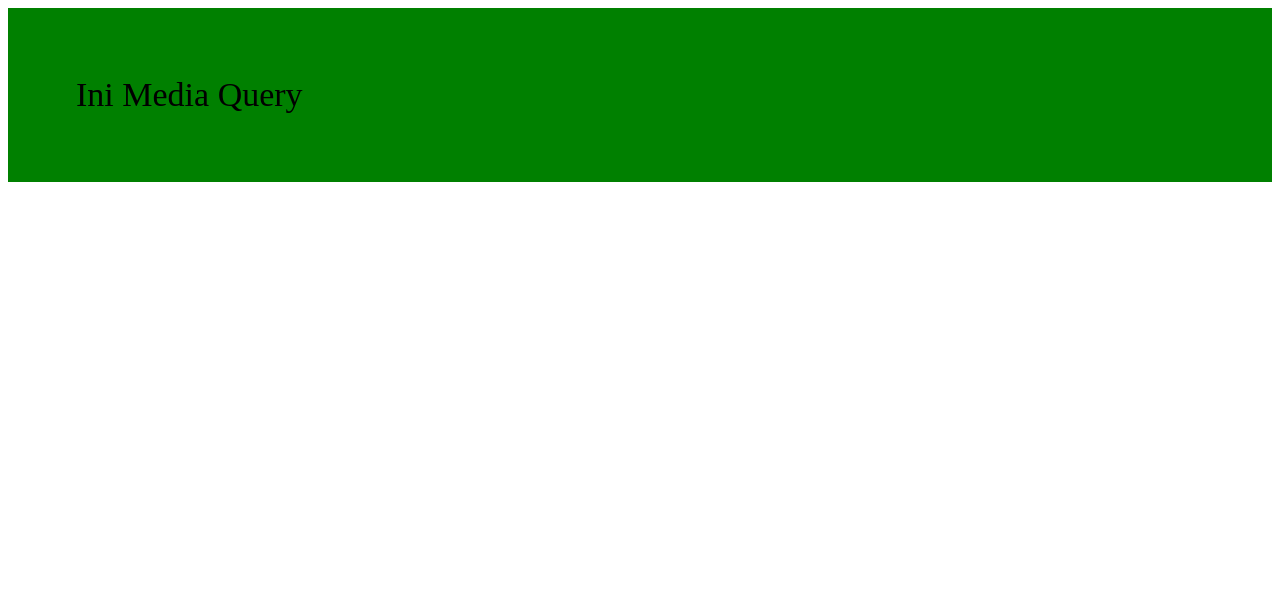
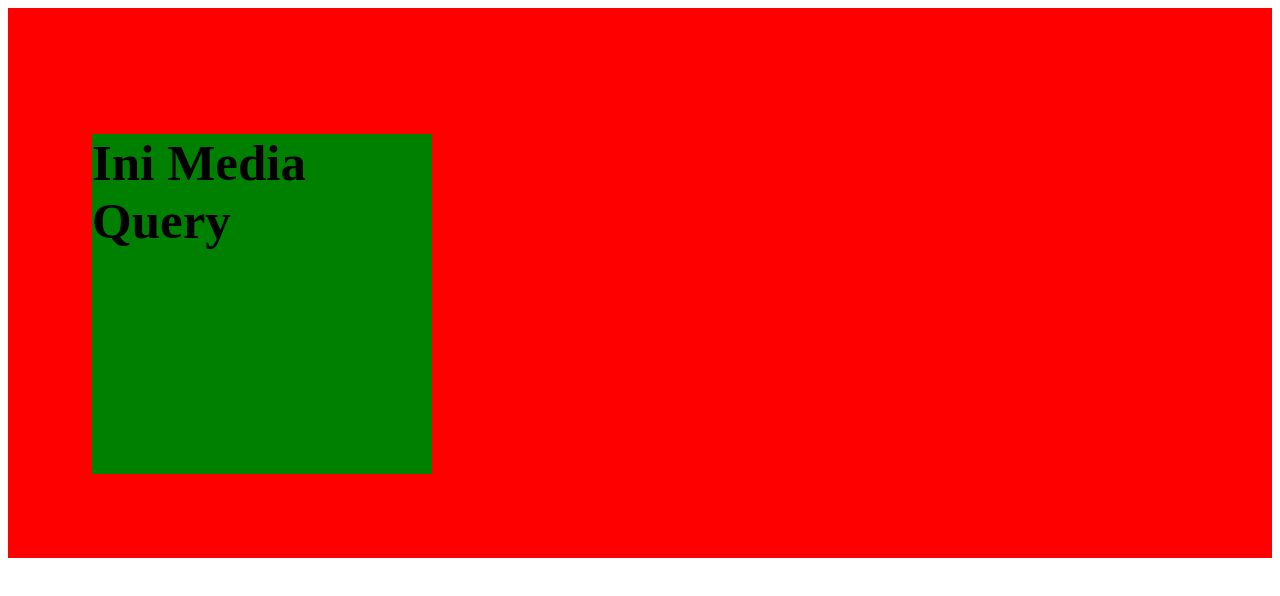
Before and after one commit to Logassi/Advanced-CSS, a plain HTML site: page media_query.html in a window 1280 px wide. Drawn offline with Linux system fonts and the light colour scheme.

Commit message:
Fix : fixing media_query.html and mqStyle.css  (KEEPING UP WITH MENTOR)

```diff
--- a/media_query.html
+++ b/media_query.html
@@ -8,6 +8,10 @@
 </head>
 <body>
     <!-- creating responsive designs, where the layout adapts to different screen sizes (e.g., mobile, tablet, desktop). -->
-    <div class="container">Ini Media Query</div>
+    <div class="container">
+        <div class="content">
+            <h2>Ini Media Query</h2>
+        </div>
+    </div>
 </body>
 </html>
--- a/mqStyle.css
+++ b/mqStyle.css
@@ -2,6 +2,21 @@
     background-color: red;
     font-size: 42px;
     padding: 2em;
+    /* display: flex; */
+    /* justify-content: center; */
+    /* align-items: center; */
+    /* height: 1024px; */
+    /* margin-right: auto;
+    margin-top: auto;
+    margin-bottom: auto; */
+    /* text-align: center; */
+}
+
+.content{
+    background-color: yellow;
+    font-size: 24px;
+    width: 10em;
+    height: 10em;
 }
 
 
@@ -13,7 +28,7 @@
 }
 
 @media screen and (min-width : 800px) {
-    .container{
+    .content{
         background-color: green;
         font-size: 34px;
     }
```
